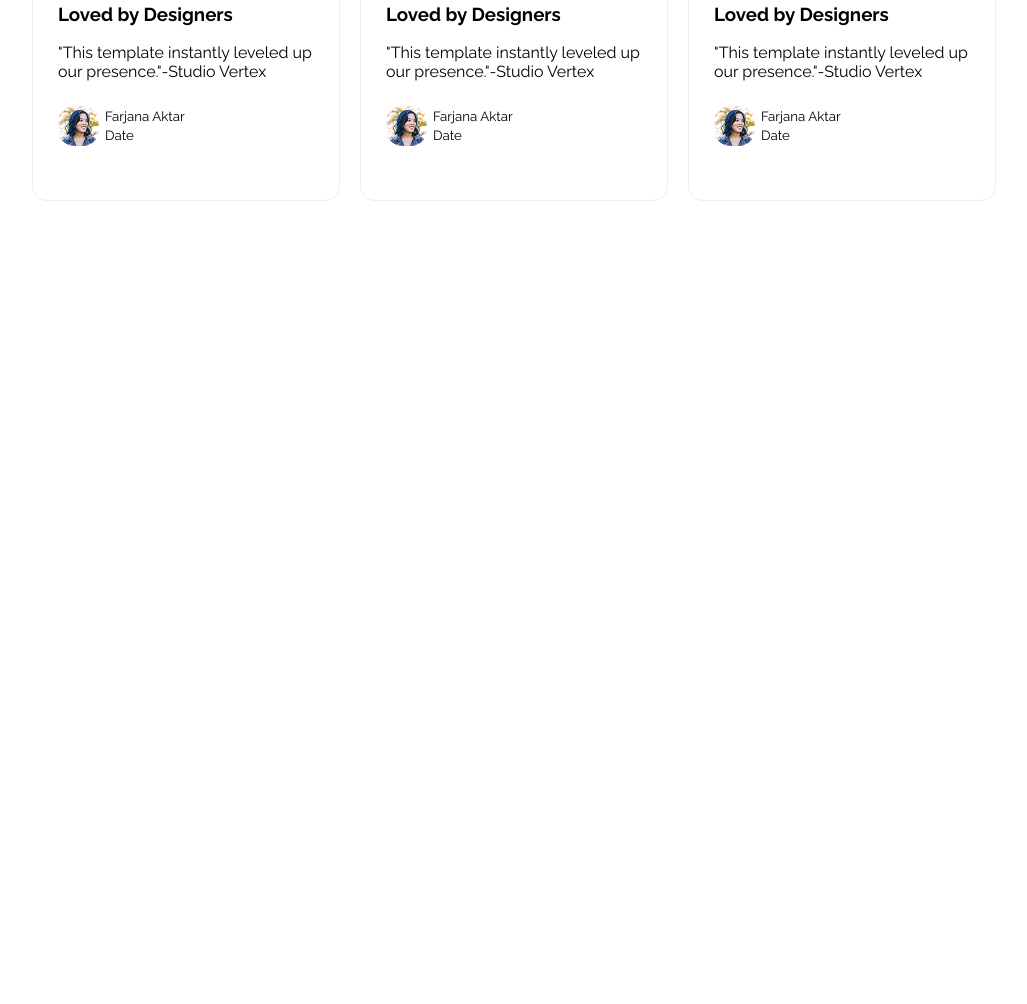
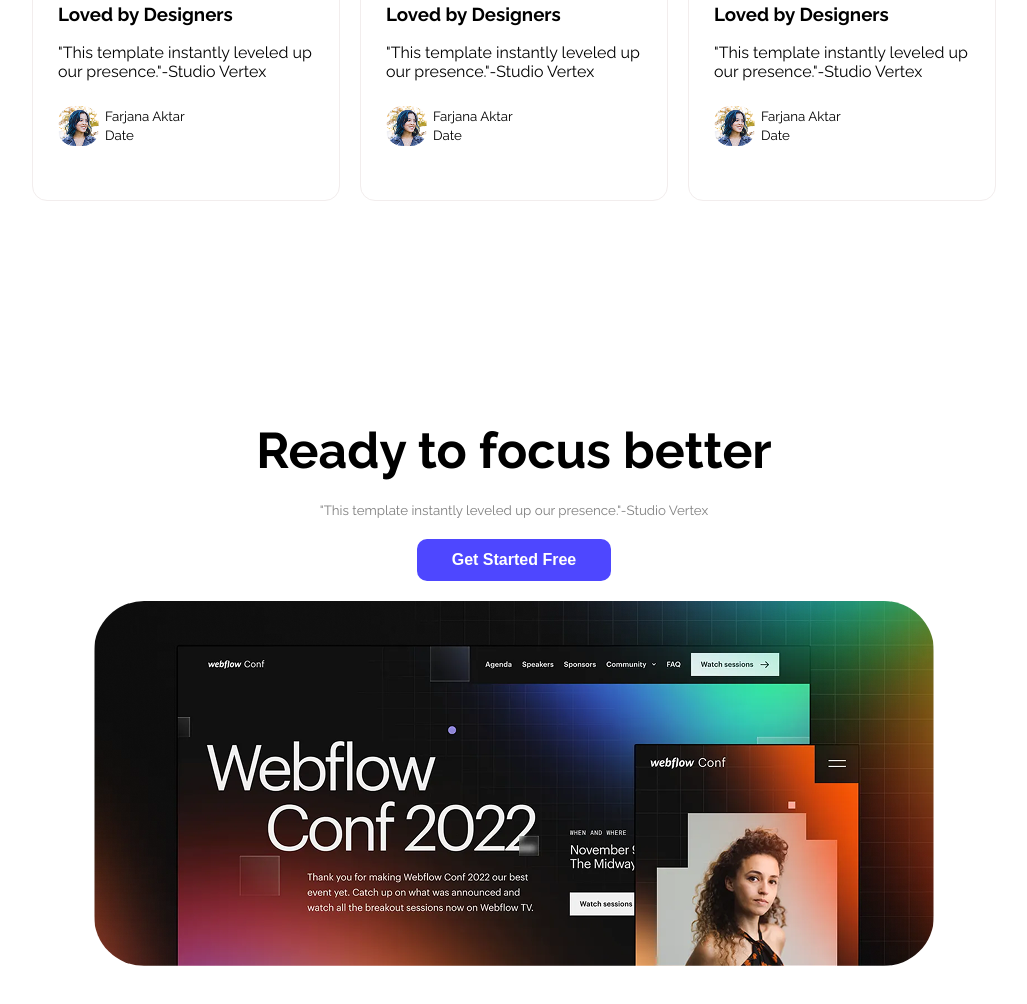
Before and after one commit to Farjana-Aktar-Bristy/logo-design, a plain HTML site: page index.html in a window 1280 px wide. Shown: the part 1990-2994 px from the top of the page, without its empty margins (126-1153 px from the left). Before the commit the page ends 2349 px from the top, so only its background shows below. Drawn offline with Linux system fonts and the light colour scheme.

Commit message:
added focus section

```diff
--- a/index.html
+++ b/index.html
@@ -108,7 +108,14 @@
         </div>
        </div>
 
-
+       <div class="focus-container">
+        <div class="focus-title">Ready to focus better</div>
+        <div class="focus-info"><small>"This template instantly leveled up our presence."-Studio Vertex</small></div>
+        <button class="btn-primary">Get Started Free</button>
+        <div class="focus-image">
+            <img src="./images/wc-big.png" alt="Webflow Confernce 2022">
+        </div>
+       </div>
 
     </main>
     <footer></footer>
--- a/styles/style.css
+++ b/styles/style.css
@@ -131,3 +131,23 @@ nav {
 .card-footer img {
   border-radius: 40%;
 }
+
+/* Focus Section Styles */
+.focus-container {
+  text-align: center;
+  margin: 70px 150px;
+}
+.focus-title {
+  font-weight: bold;
+  font-size: 50px;
+}
+.focus-info {
+  color: rgba(0, 0, 0, 0.5);
+  padding: 20px;
+}
+.focus-image {
+  padding: 20px;
+}
+.focus-image img {
+  border-radius: 50px;
+}
```
